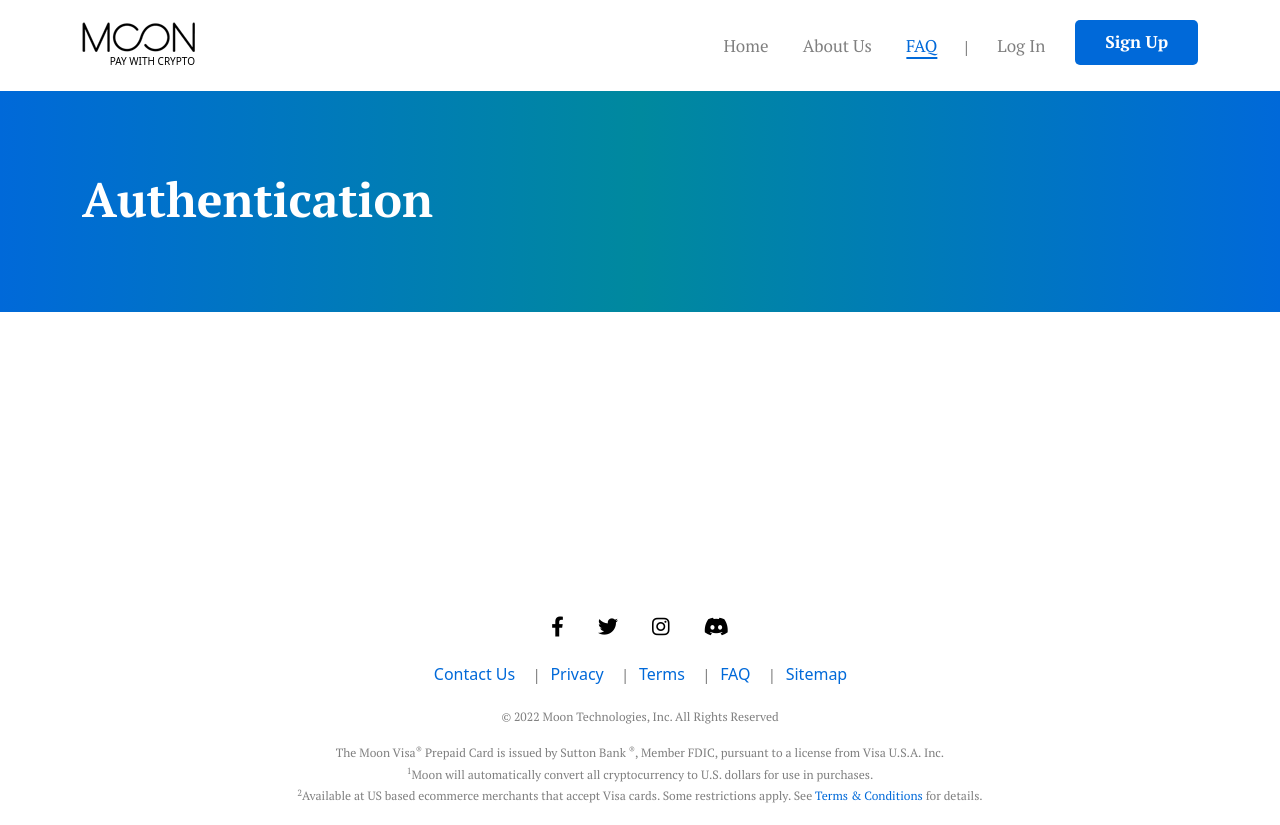
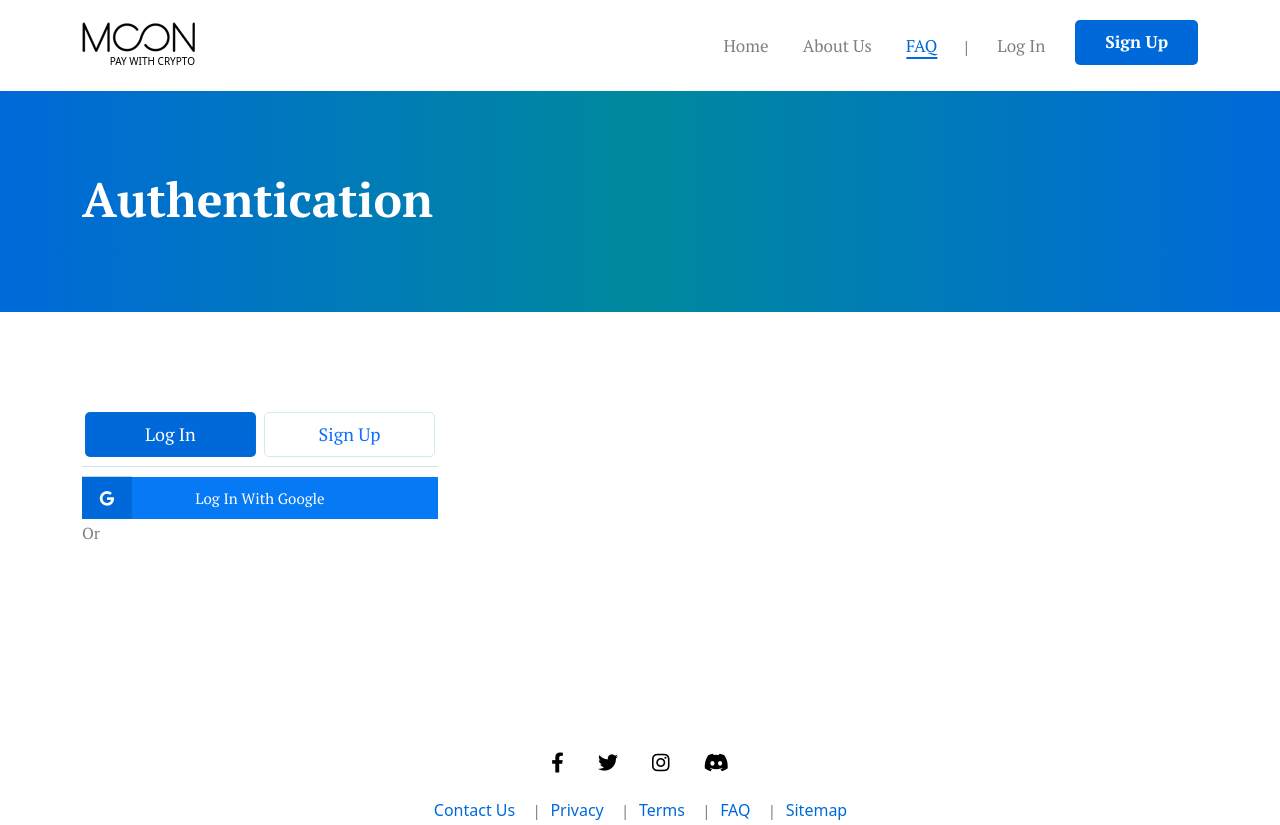
Before and after one commit to riazkhan186/Moon, a plain HTML site: page authentication.html in a window 1280 px wide. Shown: the top 825 px of the page. Drawn offline with Linux system fonts and the light colour scheme.

Commit message:
Latest File

```diff
--- a/assets/css/style.scss
+++ b/assets/css/style.scss
@@ -625,8 +625,70 @@ Footer Area CSS
     }
 }
 
+/*================================================
+Authentication Page Area CSS
+=================================================*/
 
-
+.google-link-button {
+    margin-top: 10px;
+    display: block;
+    text-align: center;
+    color: var(--whiteColor) !important;
+    background-color: #0679f4;
+    transition: .5s ease-in-out;
+    padding: 10px 15px;
+    position: relative;
+    font: {
+        size: 15px;
+        weight: 500;
+        family: var(--fontFamily);
+    };
+    i {
+        height: 100%;
+        width: 50px;
+        display: flex;
+        align-items: center;
+        justify-content: center;
+        color: var(--whiteColor);
+        background-color: var(--primaryColor);
+        transition: .5s ease-in-out;
+        position: absolute;
+        left: 0;
+        top: 50%;
+        transform: translateY(-50%);
+    }
+    &:hover {
+        background-color: var(--primaryColor);
+        i {
+            background-color: #0679f4;
+        }
+    }
+}
+.authentication-form-area {
+    .nav {
+        border-bottom: 1px solid #0069d932;
+        padding-bottom: 10px;
+        justify-content: space-between;
+        .nav-item {
+            width: 48%;
+            margin: 0px 3px;
+            .nav-link {
+                width: 100%;
+                border-radius: 5px;
+                border: 1px solid #00899e2e;
+                font: {
+                    size: 18px;
+                    weight: 500;
+                    family: var(--fontFamily)
+                };
+            }
+            .active {
+                color: var(--whiteColor) !important;
+                background-color: var(--primaryColor) !important;
+            }
+        }
+    }
+}
 
 
 
--- a/authentication.html
+++ b/authentication.html
@@ -54,7 +54,32 @@
         <!-- Login Area Start -->
         <div class="authentication ptb-100">
             <div class="container">
+                <div class="row">
+                    <div class="col-lg-4">
+                        <div class="authentication-form-area">
 
+                            <ul class="nav nav-tabs" id="myTab" role="tablist">
+                                <li class="nav-item" role="presentation">
+                                    <button class="nav-link active" id="login-tab" data-bs-toggle="tab" data-bs-target="#login-tab-pane" type="button" role="tab" aria-controls="login-tab-pane" aria-selected="true">Log In</button>
+                                </li>
+                                <li class="nav-item" role="presentation">
+                                    <button class="nav-link" id="signup-tab" data-bs-toggle="tab" data-bs-target="#signup-tab-pane" type="button" role="tab" aria-controls="signup-tab-pane" aria-selected="false">Sign Up</button>
+                                </li>
+                            </ul>
+                            <div class="tab-content" id="myTabContent">
+                                <div class="tab-pane fade show active" id="login-tab-pane" role="tabpanel" aria-labelledby="login-tab" tabindex="0">
+                                    <div class="authenticate-form-area">
+                                        <a class="google-link-button" href="#"><i class="fa-brands fa-google"></i>Log In With Google</a>
+                                        <p><span>Or</span></p>
+                                    </div>
+                                </div>
+                                <div class="tab-pane fade" id="signup-tab-pane" role="tabpanel" aria-labelledby="signup-tab" tabindex="0">...</div>
+                            </div>
+
+
+                        </div>
+                    </div>
+                </div>
             </div>
         </div>
         <!-- Login Area End -->
```
Also changed, not shown: faq.html (+1 -1 lines), assets/css/style.css, 1 other file.
